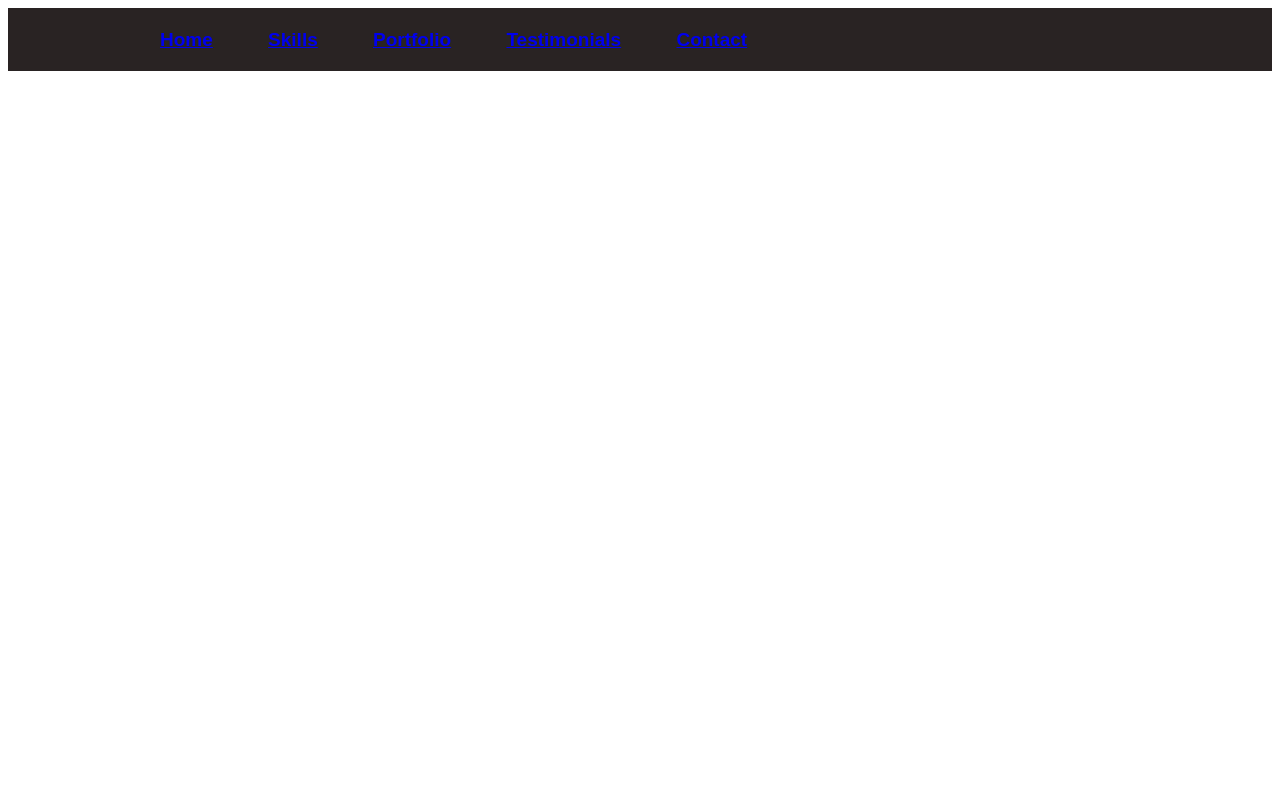
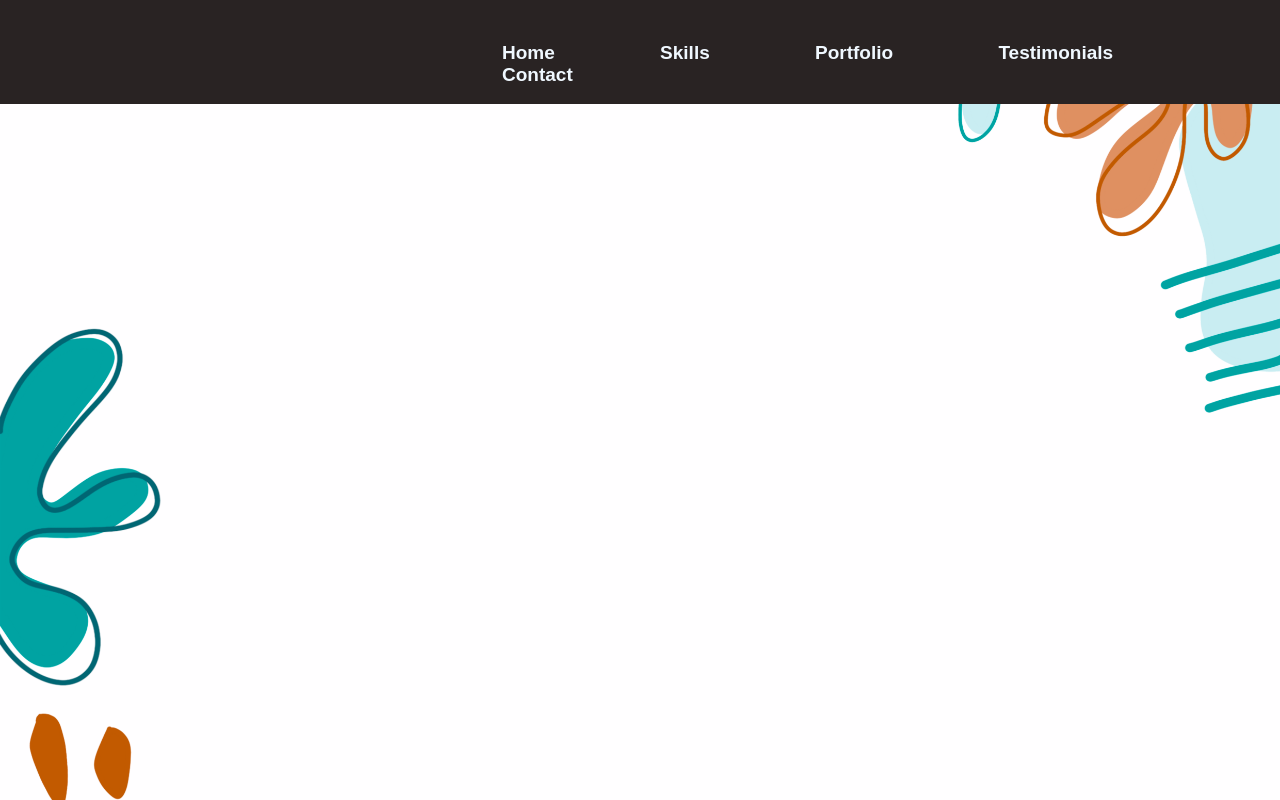
Before and after one commit to Slark-labs/assignment-projects, a plain HTML site: page index.html in a window 1280 px wide. Drawn offline with Linux system fonts and the light colour scheme.

Commit message:
modified header and place background image

```diff
--- a/index.html
+++ b/index.html
@@ -5,33 +5,59 @@
     <meta name="viewport" content="width=device-width, initial-scale=1.0">
     <title>Document</title>
 <style>
+    *{
+        padding:0;
+        margin:0;
+    }
     #head1{
             font:normal bold 19px arial;
-            color:aliceblue;
             background-color:rgb(41, 35, 35);
-            word-spacing:50px;
-            text-indent:150px;
+            word-spacing:100px;
             border:2px solid rgb(41, 35, 35);
-            height:40px;
-            padding-top:1em;
+            height:100px;
     }
+    #head1 a{
+        color:aliceblue;
+        text-decoration:none;
 
+    }
+    .header{
+        margin-top: 40px;
+        margin-left:500px;
+    }
+    body{
+
+            background-image:url(./media/background-pic.png);
+            background-repeat:no-repeat;
+            background-position:center;
+            background-size:cover;
+            background-attachment:fixed;
+            background-origin:padding-box;
+
+
+
+
+    }
 
 </style>
 
 
 
 </head>
+
 <body>
     <div id="head1">
+        <div class="header">
+            <a href="#home">Home</a>
+            <a href="#skills">Skills</a>
+            <a href="#portfolio">Portfolio</a>
+            <a href="#testimonials">Testimonials</a>
+            <a href="#contact">Contact</a>
+        </div>
+    </div>
 
-        <a href="#home">Home</a>
-        <a href="#skills">Skills</a>
-        <a href="#portfolio">Portfolio</a>
-        <a href="#testimonials">Testimonials</a>
-        <a href="contact">Contact</a>
 
-    </div>
+
 
 
 </body>
```
Also changed, not shown: media/background-pic.png (added).
